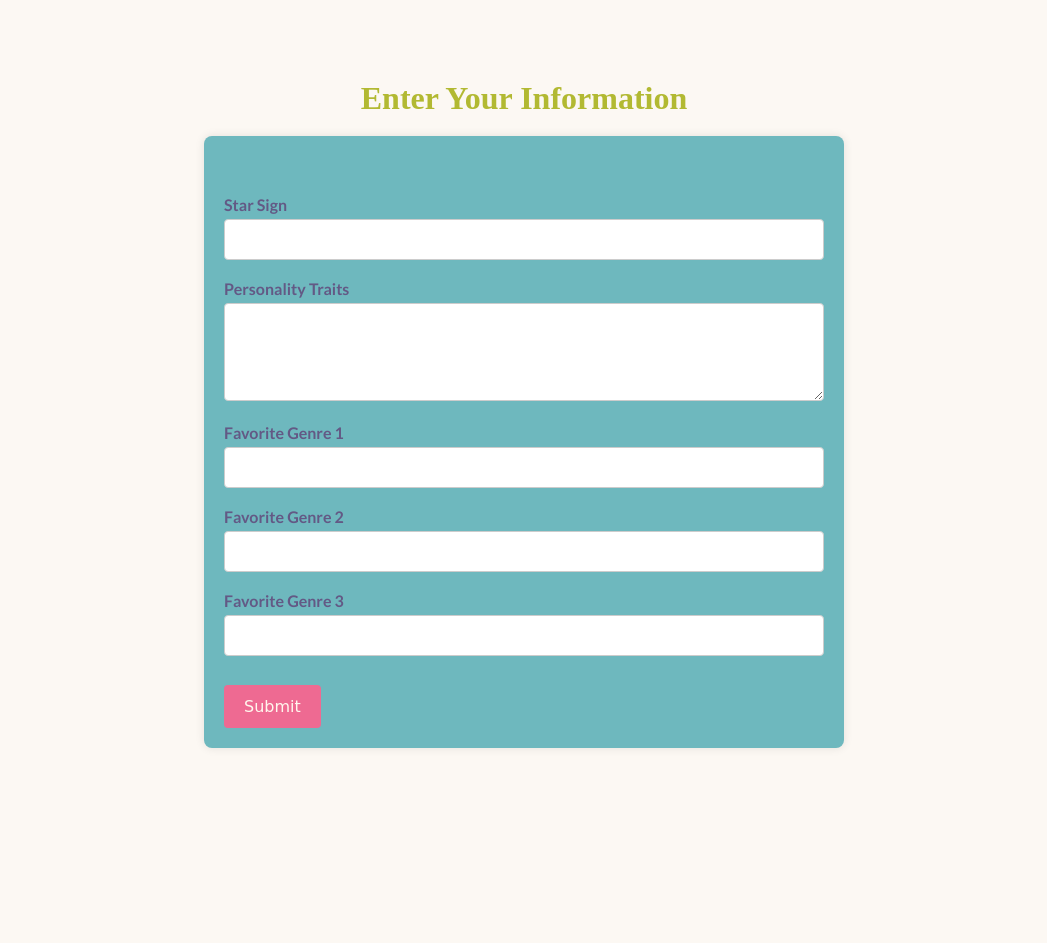
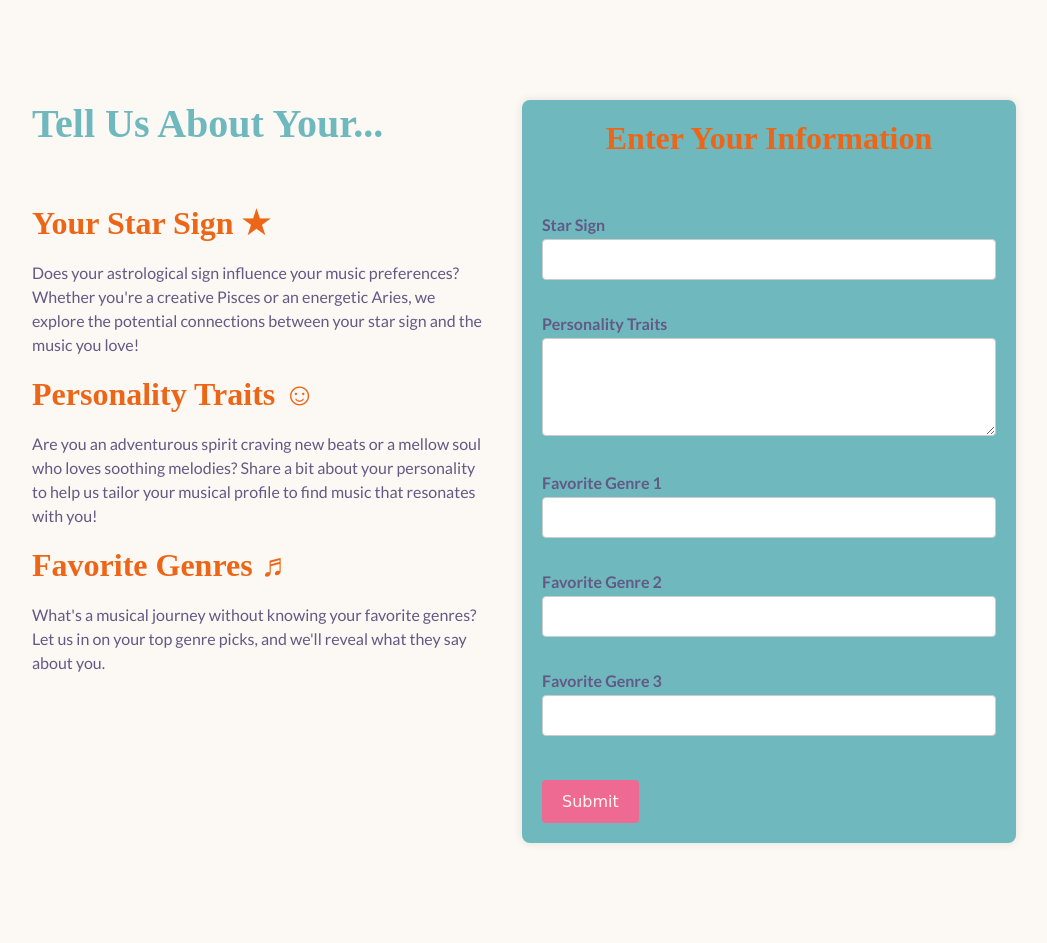
Before and after one commit to edenhandom/week4-project2, a Flask app: page /user_form in a window 1280 px wide. Shown: the part 82-1025 px from the top of the page, without its empty margins (116-1163 px from the left). Before the commit the page ends 830 px from the top, so only its background shows below. Run offline with Flask 3, Linux system fonts and the light colour scheme; some web fonts are replaced.

Commit message:
added to user form page with content and edited style.css respectively

```diff
--- a/app.py
+++ b/app.py
@@ -63,7 +63,7 @@ def connectSpotifyAPI():
 
 
 # FOR OPEN AI API
-USER_KEY = ''
+USER_KEY = 'sk-proj-hp3bpg2FhMK5aMBxB9xUT3BlbkFJo57hXpRpyFF3mCROmy75'
 # Create an OpenAPI client
 client = OpenAI(api_key=USER_KEY)
 
--- a/static/css/style.css
+++ b/static/css/style.css
@@ -10,6 +10,7 @@
   --orange: #ED6618;
   --aqua: #9EC8A9;
   --yellow: #ffe492;
+  --blue: #6EB8BE;
   --header: "Shrikhand", serif; /* Fancy font */
   --text: "Lato", sans-serif; /* Basic Font*/
 }
@@ -35,6 +36,14 @@ h2{
   font-family: var(--header);
   font-size: 2.5em;
   color: var(--light-pink);
+}
+.special-header {
+  color: var(--blue); /* Override color for the special header */
+}
+h3{
+  font-family: var(--header);
+  font-size: 2.0em;
+  color: var(--orange);
 }
 
 p {
@@ -168,7 +177,7 @@ button[type="submit"] {
 
 
 .form-container {
-  max-width: 600px;
+  max-width: 800px;
   margin: 0 auto;
   background-color: #6EB8BE;
   padding: 20px;
--- a/templates/home.html
+++ b/templates/home.html
@@ -21,8 +21,8 @@
                 <br>
                 <p>
                     Research shows that our personalities are closely linked to our musical preferences.
-                    Extroverts often feel the beat with upbeat, rhythmic music, while those with interoverted
-                    personality might lean towards improvisational and instrumental tracks.
+                    Extroverts often feel the beat with energetic, rhythmic music, while those with quieter
+                    personalities might lean towards improvisational and instrumental tracks.
                     Your favorite genres can reveal aspects of your age, social class, income,
                     cultural background, and even self-esteem.
                 </p>
--- a/templates/user_form.html
+++ b/templates/user_form.html
@@ -1,36 +1,63 @@
 {% extends "layout.html" %}
 
 {% block content %}
-<h1 class="center">Enter Your Information</h1>
 
+<main class="container">
+    <div class="left-side">
+        <h2 class="special-header"> Tell Us About Your... </h2>
         <br>
+        <br>
+        <br>
+        <h3> Your Star Sign ★ </h3>
+        <br>
+        <p>
+            Does your astrological sign influence your music preferences?
+            Whether you're a creative Pisces or an energetic Aries, we explore the potential connections between your star sign and the music you love!
+        </p>
+        <br>
+        <h3>  Personality Traits ☺ </h3>
+        <br>
+        <p>
+            Are you an adventurous spirit craving new beats or a mellow soul who loves soothing melodies?
+            Share a bit about your personality to help us tailor your musical profile to find music that resonates with you!
+        </p>
+        <br>
+        <h3> Favorite Genres ♬ </h3>
+        <br>
+        <p>
+            What's a musical journey without knowing your favorite genres?
+            Let us in on your top genre picks, and we'll reveal what they say about you.
+        </p>
+    </div>
 
     <div class="form-container">
+        <h3 class="center">Enter Your Information </h3>
+        <br>
         <form action="{{ url_for('user_form') }}" method="POST">
             {{ form.hidden_tag() }}
 
             <br>
-        <div>
+            <div class="form-group">
                 {{ form.star_sign.label }}
                 {{ form.star_sign(size=32) }}
             </div>
             <br>
-        <div>
+            <div class="form-group">
                 {{ form.personality_traits.label }}
                 {{ form.personality_traits(rows=4, cols=50) }}
             </div>
             <br>
-        <div>
+            <div class="form-group">
                 {{ form.fav_genre1.label }}
                 {{ form.fav_genre1(size=32) }}
             </div>
             <br>
-        <div>
+            <div class="form-group">
                 {{ form.fav_genre2.label }}
                 {{ form.fav_genre2(size=32) }}
             </div>
             <br>
-        <div>
+            <div class="form-group">
                 {{ form.fav_genre3.label }}
                 {{ form.fav_genre3(size=32) }}
             </div>
@@ -38,4 +65,6 @@
             <button type="submit">Submit</button>
         </form>
     </div>
+
+</main>
 {% endblock %}
```
Also changed, not shown: templates/submit_page.html (+12 -6 lines). Lines whose indentation alone changed are shown as unchanged.
